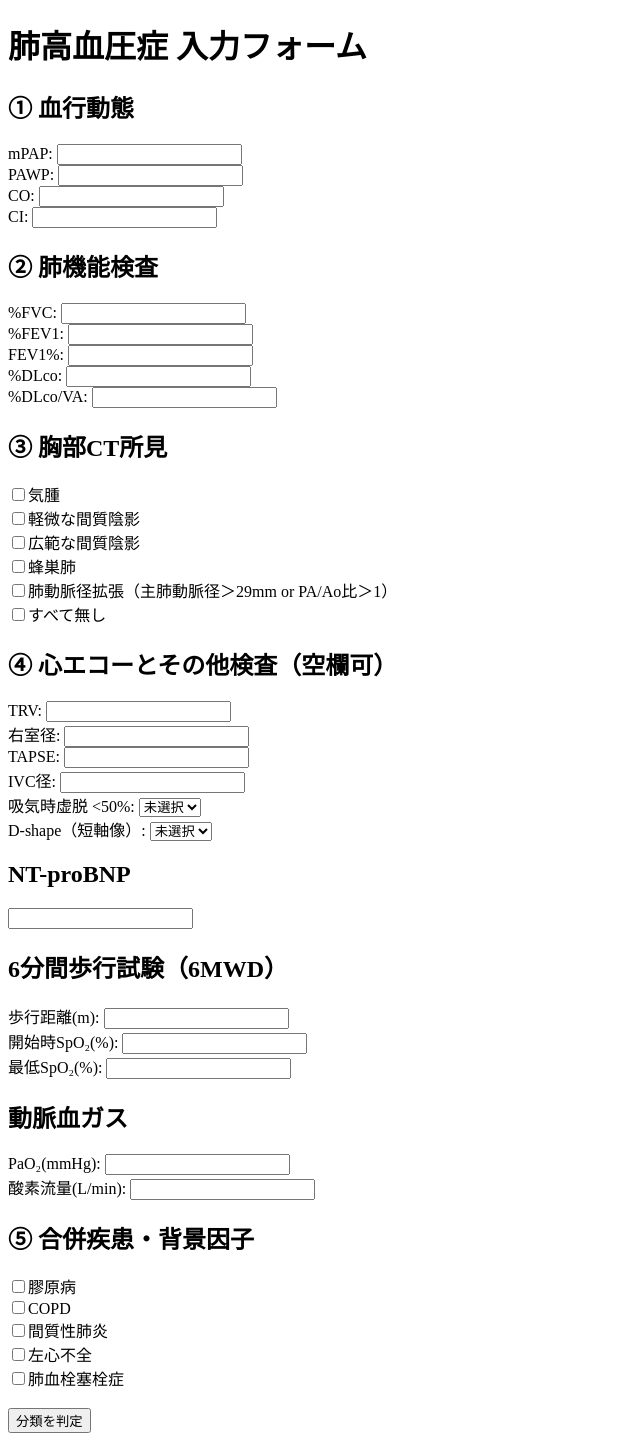
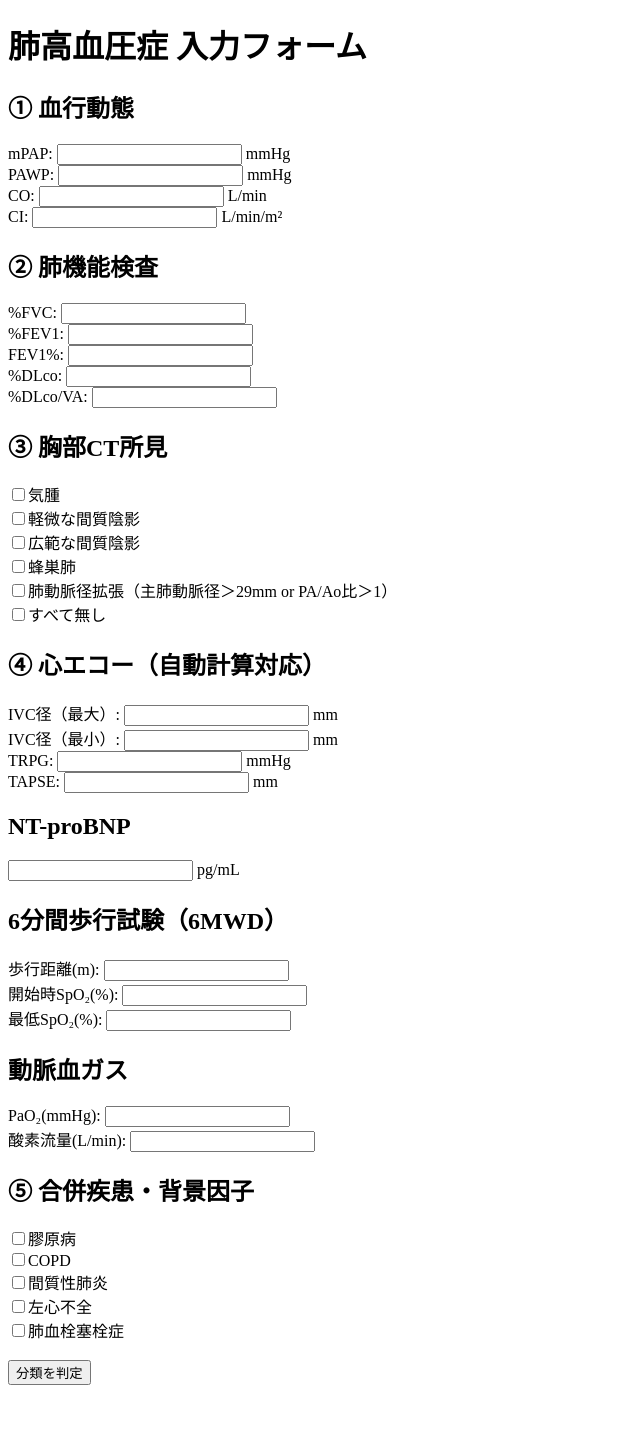
Before and after one commit to hiroshikobe/phypertension, a Flask app: page / in a window 1280 px wide. Shown: the whole page, without its empty margins (0-640 px from the left). After the commit the page ends 1385 px from the top, so only its background shows below. Run offline with Flask 3, Linux system fonts and the light colour scheme.

Commit message:
Update index.html

```diff
--- a/templates/index.html
+++ b/templates/index.html
@@ -7,11 +7,12 @@
 <body>
   <h1>肺高血圧症 入力フォーム</h1>
   <form method="POST" action="/result">
+
     <h2>① 血行動態</h2>
-    mPAP: <input type="number" step="0.1" name="mpap" required><br>
-    PAWP: <input type="number" step="0.1" name="pawp" required><br>
-    CO: <input type="number" step="0.1" name="co" required><br>
-    CI: <input type="number" step="0.1" name="ci" required><br>
+    mPAP: <input type="number" step="0.1" name="mpap" required> mmHg<br>
+    PAWP: <input type="number" step="0.1" name="pawp" required> mmHg<br>
+    CO: <input type="number" step="0.1" name="co" required> L/min<br>
+    CI: <input type="number" step="0.1" name="ci" required> L/min/m²<br>
 
     <h2>② 肺機能検査</h2>
     %FVC: <input type="number" step="0.1" name="fvc" required><br>
@@ -28,24 +29,14 @@
     <input type="checkbox" name="ct_findings" value="肺動脈径拡張">肺動脈径拡張（主肺動脈径＞29mm or PA/Ao比＞1）<br>
     <input type="checkbox" name="ct_findings" value="すべて無し">すべて無し<br>
 
-    <h2>④ 心エコーとその他検査（空欄可）</h2>
-    TRV: <input type="number" step="0.1" name="trv"><br>
-    右室径: <input type="number" step="0.1" name="rv_diam"><br>
-    TAPSE: <input type="number" step="0.1" name="tapse"><br>
-    IVC径: <input type="number" step="0.1" name="ivc_diam"><br>
-    吸気時虚脱 <50%: <select name="ivc_collapsibility">
-      <option value="">未選択</option>
-      <option value="あり">あり</option>
-      <option value="なし">なし</option>
-    </select><br>
-    D-shape（短軸像）: <select name="d_shape">
-      <option value="">未選択</option>
-      <option value="あり">あり</option>
-      <option value="なし">なし</option>
-    </select><br>
+    <h2>④ 心エコー（自動計算対応）</h2>
+    IVC径（最大）: <input type="number" step="0.1" name="ivc_max"> mm<br>
+    IVC径（最小）: <input type="number" step="0.1" name="ivc_min"> mm<br>
+    TRPG: <input type="number" step="0.1" name="trpg"> mmHg<br>
+    TAPSE: <input type="number" step="0.1" name="tapse"> mm<br>
 
     <h2>NT-proBNP</h2>
-    <input type="number" name="ntprobnp"><br>
+    <input type="number" name="ntprobnp"> pg/mL<br>
 
     <h2>6分間歩行試験（6MWD）</h2>
     歩行距離(m): <input type="number" name="walk_distance"><br>
```
